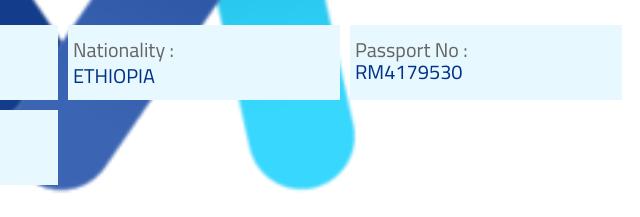
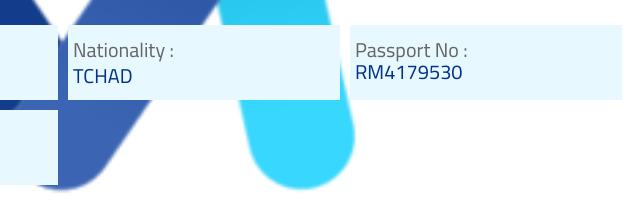
Before and after one commit to verifyreportlabreportsmbmlabcomresult/GetByBarcode-clientCode-MBMLAB-resultId-1000019289670U6MPC55AWBQHRDP7L8YC5G3N14MM5FWR67UJCP9J3LSP20S, a plain HTML site: page index.html in a window 1280 px wide. Shown: the part 228-445 px from the top of the page, 571-1211 px from the left. Drawn offline with nearby package versions, Linux system fonts and the light colour scheme; files whose address does not match are found by name.

Commit message:
Update index.html

```diff
--- a/index.html
+++ b/index.html
@@ -67,7 +67,7 @@ font-weight: 500; height: auto;*/ } }
 <div class="col-md-4 col-lg-4 col-sm-12 col-xs-12 text-left"> <div class="test-txt">MBMLAB</div> </div> <div class="col-md-4 col-lg-4 col-sm-12 col-xs-12 text-left"> <div class="test-txt2">COVID-19 by RT-PCR Test Result</div> </div> </div> <div class="row" id="TEST" style="padding-top: 30px"> <div class="col-md-7 text-left order-1"> <label class="label">Patient Name :</label><br /> <label class="text-label">TOURE ABDERAMANE</label></label> </div> <div class="col-md-5 text-right order-2" style="float: right"> <div class="result-box result-nagative"> Not Detected (Negative) </div> </div> </div>
   <form> <div class="row" style="margin-top: 2%"> <div class="bg-div col-md-3 col-lg-3 col-sm-6 col-xs-6"> <label class="col-form-label label" for="Gender">Gender :</label ><br /> <label class="col-form-label text-label" id="Gender" >MALE</div>
 <div class="bg-div col-md-3 col-lg-3 col-sm-6 col-xs-6"> <label class="col-form-label label" for="DOB" >Date Of Birth :</label ><br /> <label class="col-form-label text-label" id="DOB" >11-02-1971</label></label > </div>
-<div class="bg-div col-md-3 col-lg-3 col-sm-6 col-xs-6"> <label class="col-form-label label" for="Nationality" >Nationality :</label ><br /> <label class="col-form-label text-label" id="Nationality" >ETHIOPIA </label> </div> <div class="bg-div col-md-3 col-lg-3 col-sm-6 col-xs-6"> <label class="col-form-label label" for="Passport" >Passport No :</lab=el ><br /> <label class="col-form-label text-label" id="Passport" >RM4179530</label> </label> </div> </div>
+<div class="bg-div col-md-3 col-lg-3 col-sm-6 col-xs-6"> <label class="col-form-label label" for="Nationality" >Nationality :</label ><br /> <label class="col-form-label text-label" id="Nationality" >TCHAD </label> </div> <div class="bg-div col-md-3 col-lg-3 col-sm-6 col-xs-6"> <label class="col-form-label label" for="Passport" >Passport No :</lab=el ><br /> <label class="col-form-label text-label" id="Passport" >RM4179530</label> </label> </div> </div>
 <div class="row"> <div class="bg-div col-md-3 col-lg-3 col-sm-6 col-xs-6"> <label class="col-form-label label" for="UaeID">UAE ID :</label ><br /> <label class="col-form-label text-label" id="UaeID"></label> </div>
 <div class="bg-div col-md-3 col-lg-3 col-sm-6 col-xs-6"> <label class="col-form-label label">MRN : </label><br /> <label class="col-form-label text-label">30000-446896 </label> </div> </div>
 <div class="row"> <div class="col-md-6" style="height: 30px"></div> </div>
```
